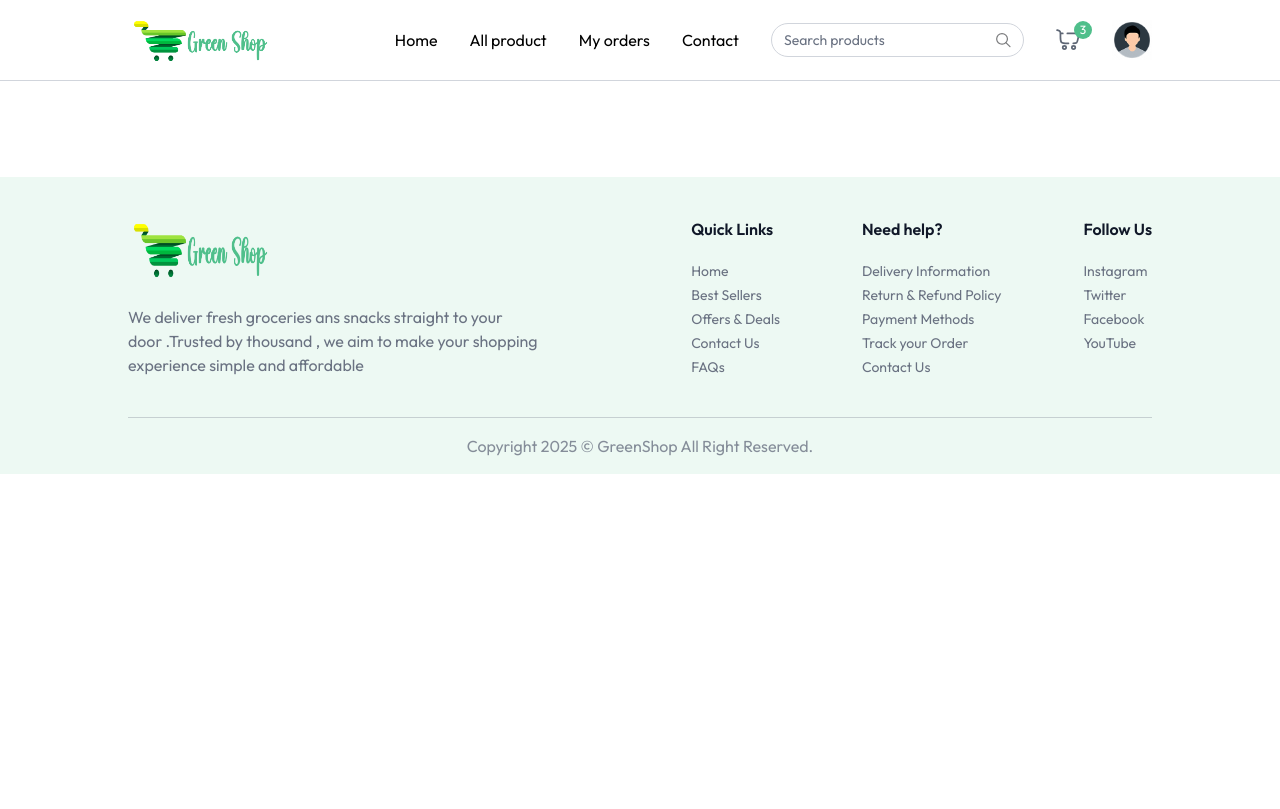
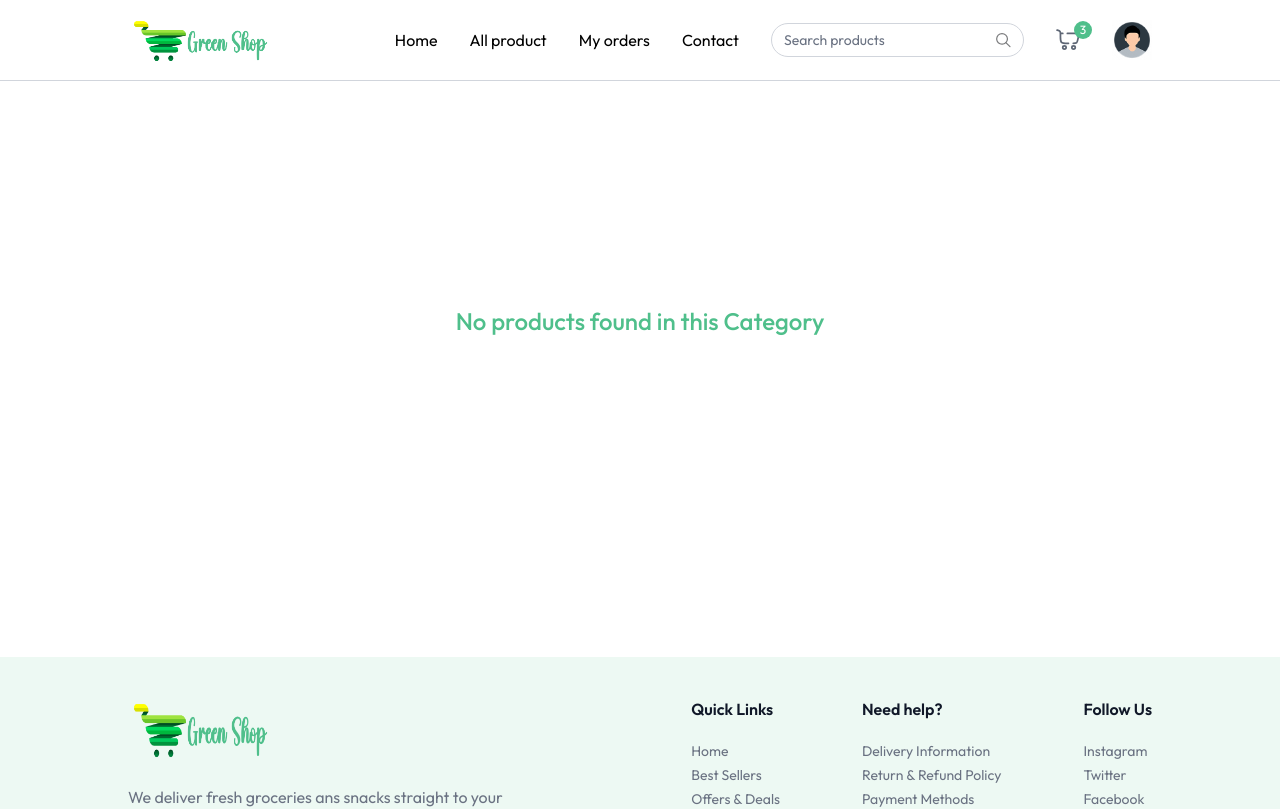
Before and after one commit to JulianaTonu/GreenShop, a React (Vite) app in the folder client/: page /products/1 in a window 1280 px wide. Shown: the top 809 px of the page. Built offline with nearby package versions, Linux system fonts and the light colour scheme.

Commit message:
categoryProducts

```diff
--- a/client/src/App.jsx
+++ b/client/src/App.jsx
@@ -7,6 +7,7 @@
 import Footer from './components/Footer'
 import Login from './components/Login'
 import { useAppContext } from './context/AppContext'
+import ProductCategory from './pages/ProductCategory'
 function App() {
 
   const isSellerPath =useLocation().pathname.includes("seller");
@@ -21,6 +22,7 @@
         <Routes>
           <Route path='/' element={<Home/>} />
           <Route path='/products' element={<AllProducts/>} />
+          <Route path='/products/:category' element={<ProductCategory/>} />
         </Routes>
       </div>
       {!isSellerPath && <Footer/>}
--- a/client/src/components/ProductCard.jsx
+++ b/client/src/components/ProductCard.jsx
@@ -10,7 +10,7 @@
 
 
     return product && (
-        <div className="border border-gray-500/20 rounded-md md:px-4 px-3 py-2 bg-white min-w-56 max-w-56 w-full">
+        <div onClick={()=>{navigate(`/products/${product.category.toLowerCase()}/${product._id}`); scrollTo(0,0)}} className="border border-gray-500/20 rounded-md md:px-4 px-3 py-2 bg-white min-w-56 max-w-56 w-full">
             <div className="group cursor-pointer flex items-center justify-center px-2">
                 <img className="group-hover:scale-105 transition max-w-26 md:max-w-36" src={product.image[0]} alt={product.name} />
             </div>
--- /dev/null
+++ b/client/src/pages/ProductCategory.jsx
@@ -0,0 +1,40 @@
+import React from 'react';
+import { useAppContext } from '../context/AppContext';
+import { useParams } from 'react-router-dom';
+import { categories } from '../assets/assets';
+import ProductCard from '../components/ProductCard';
+
+const ProductCategory = () => {
+    const { products } = useAppContext()
+    const { category } = useParams()
+
+    const searchCategory = categories.find((item) => item.path.toLowerCase() === category)
+    const filteredProducts = products.filter((product) => product.category.toLowerCase() === category)
+
+    console.log(filteredProducts)
+    return (
+        <div>
+            {searchCategory && (
+                <div className='flex flex-col  w-max my-10  items-end m-auto'>
+                    <p className='text-2xl font-medium'>{searchCategory.text.toUpperCase()}</p>
+                    <div className='w-16 h-0.5 bg-primary rounded-full'></div>
+                </div>
+            )}
+
+            {filteredProducts.length > 0 ? (
+                <div className='mt-10 grid grid-cols-1 items-center m-auto sm:grid-cols-3 md:grid-cols-3 gap-3
+            md:gap-6 xl:grid-cols-5'>
+                    {filteredProducts.map((product) => (
+                        <ProductCard key={product._id} product={product} />
+                    ))}
+                </div>
+            ) : (
+                <div className='flex items-center justify-center h-[60vh]'>
+                    <p className='text-2xl font-medium text-primary'>No products found in this Category</p>
+                </div>
+            )}
+        </div>
+    );
+};
+
+export default ProductCategory;
```
Also changed, not shown: client/src/pages/AllProducts.jsx (line endings or trailing spaces).
